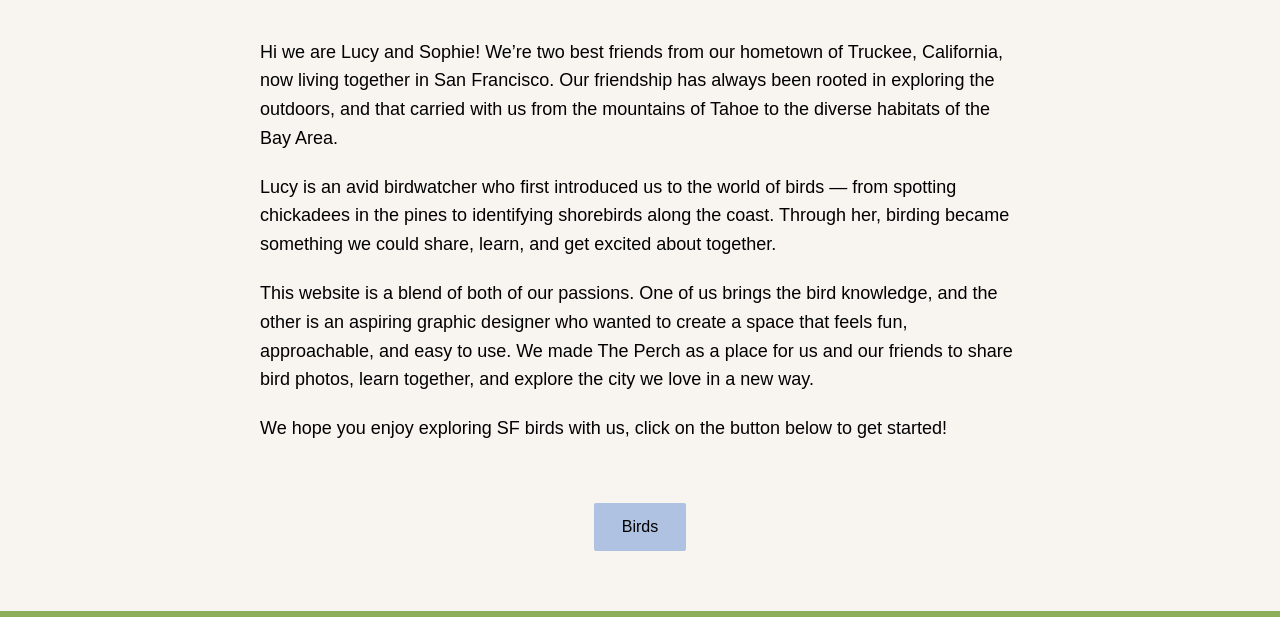
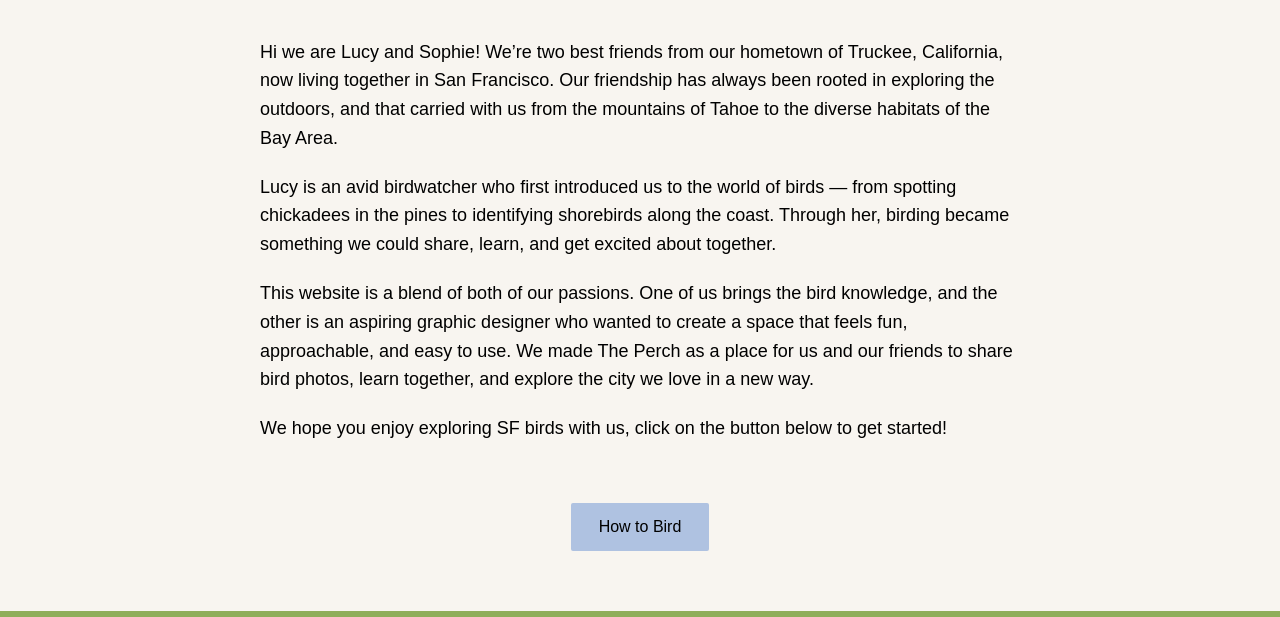
Before and after one commit to sophiecurtis712/x455-scurtis, a plain HTML site: page about-us.html in a window 1280 px wide. Shown: the part 962-1579 px from the top of the page. Drawn offline with Linux system fonts and the light colour scheme; a web font is replaced by a local one.

Commit message:
how to bird button

```diff
--- a/about-us.html
+++ b/about-us.html
@@ -42,7 +42,7 @@
   </div>
 </main>
 
-<div class="btn-row"><a href="birds.html" class="btn">Birds</a></div>
+<div class="btn-row"><a href="learn.html" class="btn">How to Bird</a></div>
 
 <footer class="custom-footer">
   <div class="footer-content">
```
